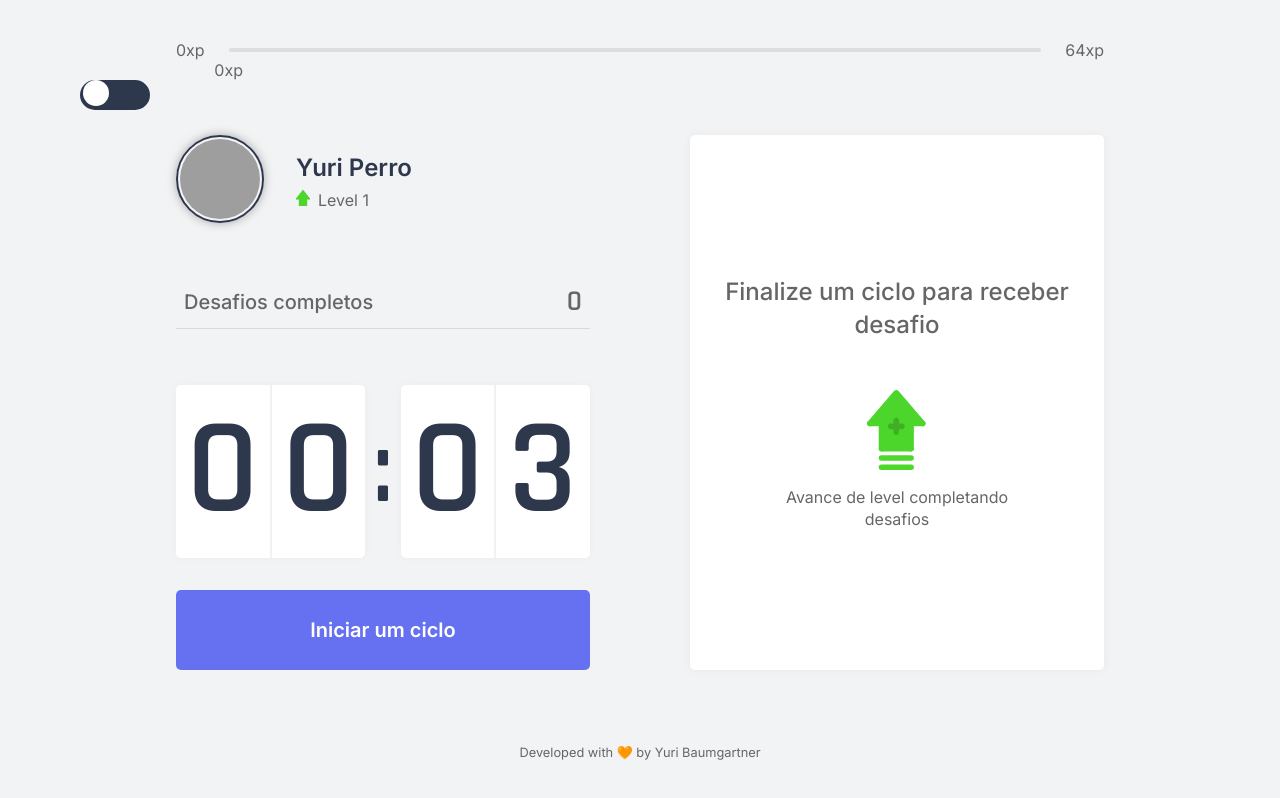
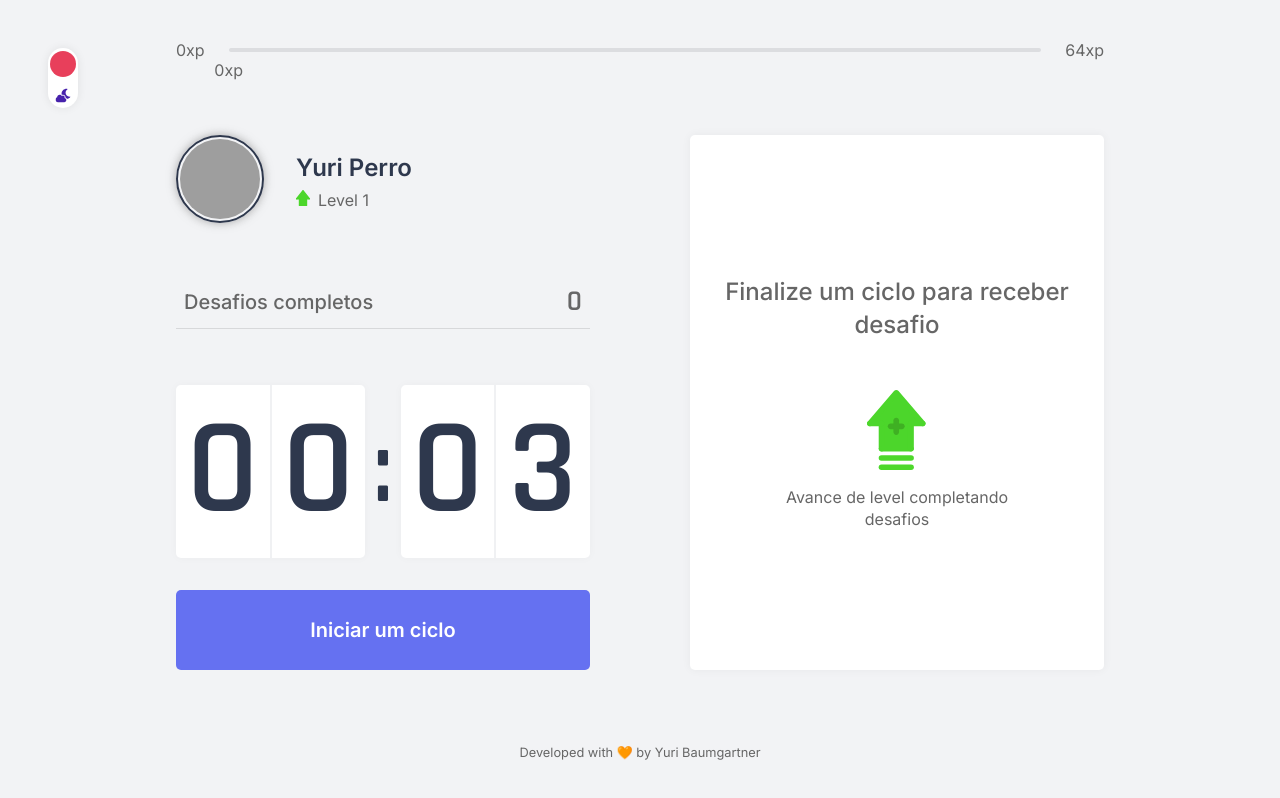
Before and after one commit to YuriPerro/go.move, a Next.js app: page / in a window 1280 px wide. Built offline with nearby package versions, Linux system fonts and the light colour scheme; grey boxes are pictures that could not be loaded.

Commit message:
Criando btn Dark e add lib icons

```diff
--- a/package.json
+++ b/package.json
@@ -10,7 +10,8 @@
   "dependencies": {
     "next": "10.0.7",
     "react": "17.0.1",
-    "react-dom": "17.0.1"
+    "react-dom": "17.0.1",
+    "react-icons": "^4.2.0"
   },
   "devDependencies": {
     "@types/node": "^14.14.31",
--- a/src/components/DarkModeButton.tsx
+++ b/src/components/DarkModeButton.tsx
@@ -1,12 +1,28 @@
+import { useEffect, useState } from 'react'
 import styles from '../styles/components/DarkModeButton.module.css'
 
+import { FaCloudMoon, FaSun } from 'react-icons/fa';
+
 export function DarkModeButton() {
+
+    const [active, setActive] = useState(false);
+
+    function toggle() {
+        setActive(!active);
+    }
+
+    useEffect(() => {
+        active ?
+            document.getElementById('divContr').className = styles.divContainerDark
+            :
+            document.getElementById('divContr').className = styles.divContainer
+    }, [active])
+
     return (
-        <div className={styles.divContainer}>
-            <button className={styles.BtnContainer}>
-
-                <div className={styles.divCircle} />
-            </button>
+        <div id="divContr" className={styles.divContainer}>
+            <FaSun size={15} className={styles.faSun} style={{ position: 'absolute', top: 5 }} color='#ffe923'/>
+            <FaCloudMoon size={15} className={styles.faMoon} style={{ position: 'absolute', bottom: 5 }} color='#4722ac'/>
+            <input onClick={toggle} type="checkbox" className={styles.BtnContainer} />
         </div>
     )
 }
--- a/src/styles/components/DarkModeButton.module.css
+++ b/src/styles/components/DarkModeButton.module.css
@@ -1,33 +1,85 @@
 .divContainer {
-    width: 70px;
-    height: 30px;
-    background: var(--title);
-    border-radius: 60px;
+    width: 30px;
+    height: 60px;
+    background: var(--white);
+    border-radius: 100px;
+    box-shadow: 0 0 10px rgba(0, 0, 0, 0.08);
 
-    display: flex;
-    align-items: center;
-    text-align: center;
+    position: absolute;
+    margin-top: 3rem;
+    margin-left: 3rem;
+
+    transition: background 0.2s;
+}
+
+.divContainer input{
+    align-self: flex-start;
+    width: 26px;
+    height: 26px;
+    background: #e83f5b;
+    border-radius: 50px;
+    border: 0px;
+    margin-top: 3px;
+    margin-left: 2px;
 
     position: absolute;
 
-    margin-top: 5rem;
-    margin-left: 5rem;
+    outline: none;
+    box-shadow: none;
+
+    transition: background 0.5s, margin-top 0.2s;
+
+    appearance: none;
 }
 
-.divContainer button {
+.divContainer > input:checked{
+    margin-top: 31px;
+    background: var(--gray-line)
+}
+
+.divContainerDark {
+    width: 30px;
+    height: 60px;
+    background: #2e384d;
+    border-radius: 100px;
+    box-shadow: 0 0 10px rgba(0, 0, 0, 0.08);
+
+    position: absolute;
+    margin-top: 3rem;
+    margin-left: 3rem;
+
+    transition: background 0.2s;
+}
+
+.divContainerDark input{
     align-self: flex-start;
     width: 26px;
     height: 26px;
-    background: var(--white);
+    background: #e83f5b;
     border-radius: 50px;
-    margin-left: 3px;
     border: 0px;
+    margin-top: 3px;
+    margin-left: 2px;
+
+    position: absolute;
 
     outline: none;
     box-shadow: none;
+
+    transition: background 0.5s, margin-top 0.2s;
+
+    appearance: none;
 }
 
-.divContainer button:active {
-    outline: none;
-    box-shadow: none;
+.divContainerDark > input:checked{
+    margin-top: 31px;
+    background: var(--gray-line)
 }
+
+.faSun {
+    transform: translateX(50%);
+}
+
+.faMoon {
+    transform: translateX(50%);
+}
```
Also changed, not shown: 1 other file (tests, documents, lock files or other folders).
